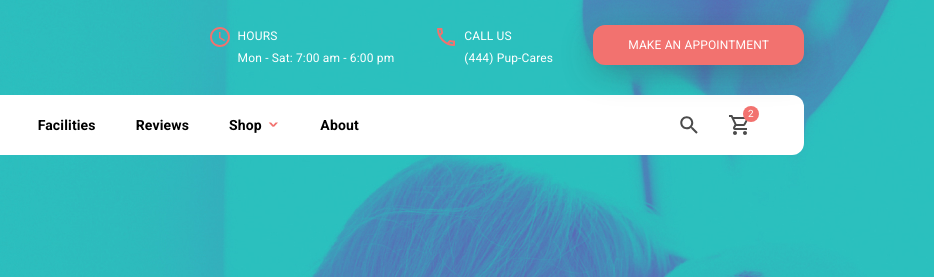
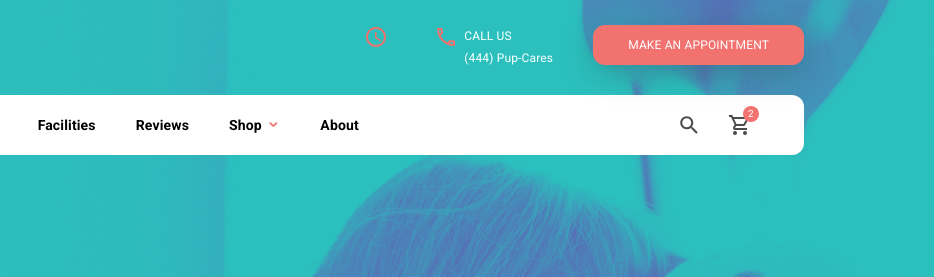
Before and after one commit to top-web-knurl/learn, a plain HTML site: page index.html in a window 1280 px wide. Shown: the top 277 px of the page, 346-1280 px from the left. Drawn offline with Linux system fonts and the light colour scheme; files whose address does not match are found by name.

Commit message:
закоментаровал время в шапке сайта

```diff
--- a/index.html
+++ b/index.html
@@ -18,7 +18,7 @@
                 <div class="grid__col grid__col_8">
                     <div class="header__info">
                         <div class="header__info-item header__info-item_time">
-                            <span> HOURS<br>Mon - Sat: 7:00 am - 6:00 pm</span>
+                            <!-- <span> HOURS<br>Mon - Sat: 7:00 am - 6:00 pm</span> -->
                         </div>
                         <div class="header__info-item header__info-item_phone">
                             <span>CALL US<br>(444) Pup-Cares</span>
```
